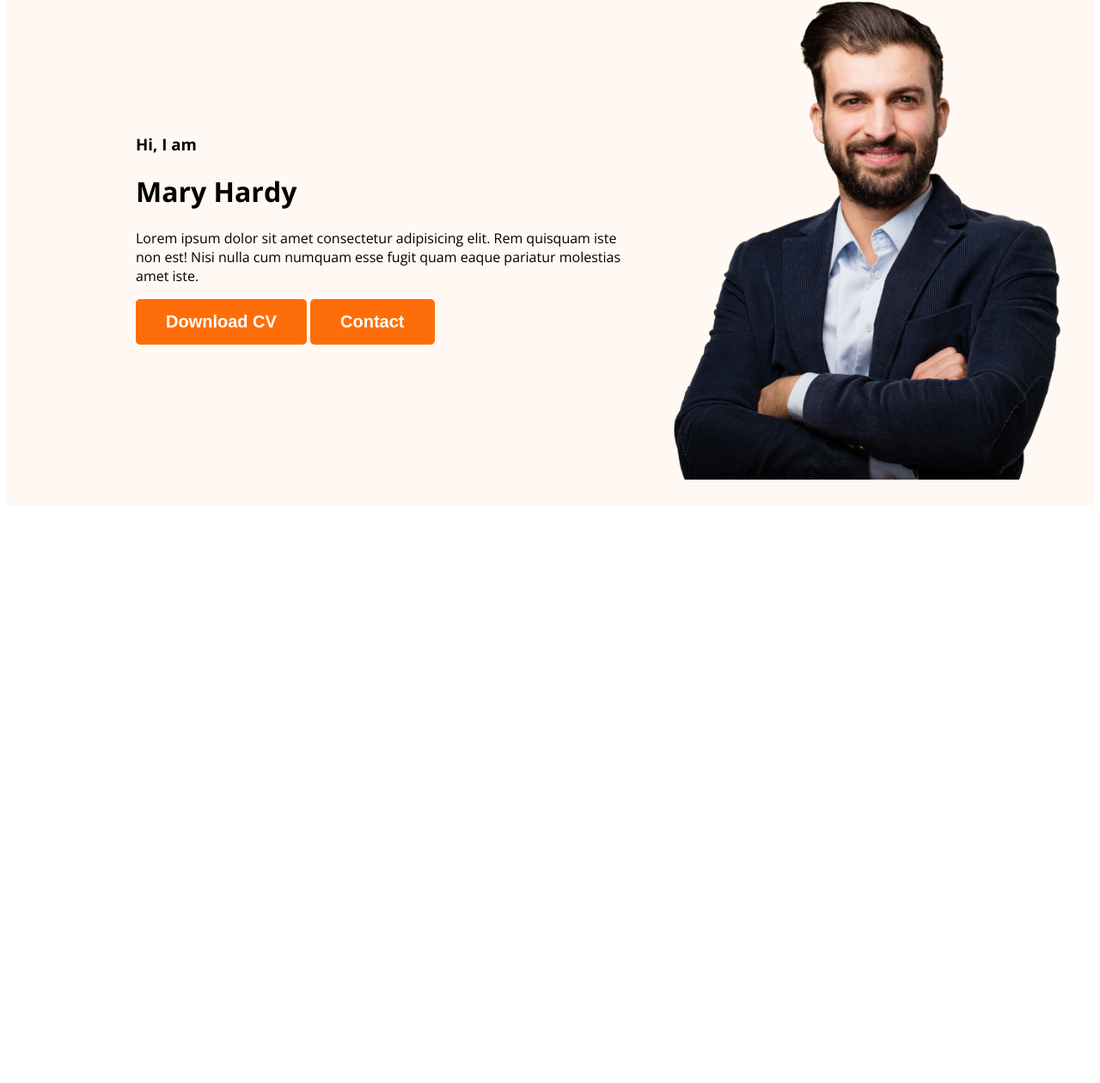
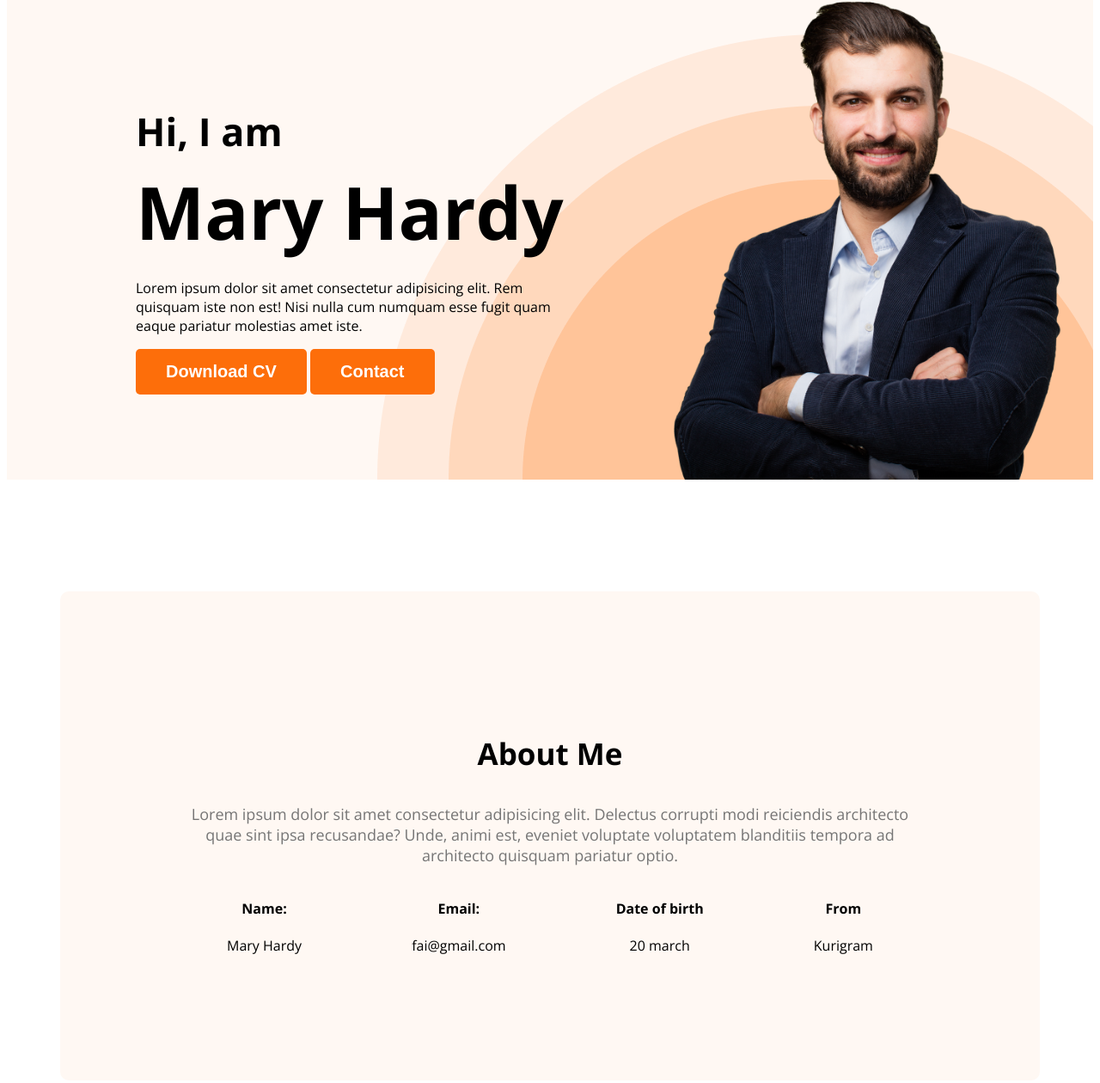
Before and after one commit to Fahmida-Faiza/webdeveloper-portfolio, a plain HTML site: page index.html in a window 1280 px wide. Shown: the part 210-1470 px from the top of the page at 86% size. Before the commit the page ends 806 px from the top, so only its background shows below. Drawn offline with nearby package versions, Linux system fonts and the light colour scheme.

Commit message:
added about information

```diff
--- a/index.html
+++ b/index.html
@@ -21,7 +21,7 @@
         </nav>
 
         <div class="banner">
-            <div>
+            <div class="banner-content">
                 <h3 class="banner-greeting">Hi, I am</h3>
                 <h1 class="banner-title">Mary Hardy</h1>
                 <p>Lorem ipsum dolor sit amet consectetur
@@ -38,5 +38,41 @@
 
         </div>
     </header>
+
+    <main>
+        <section class="about">
+          <h3 class="section-title">
+            About Me
+          </h3>
+           <p class="section-description">
+            Lorem ipsum dolor sit amet consectetur adipisicing elit. Delectus corrupti modi reiciendis architecto
+             quae sint ipsa recusandae? Unde,
+              animi est, eveniet voluptate
+              voluptatem blanditiis tempora ad architecto
+               quisquam pariatur optio.
+           </p>
+
+           <div class="about-info-container">
+            <div class="about-info">
+                <h4 class="info-title">Name:</h4>
+                <p class="info-description">Mary Hardy</p>
+            </div>
+            <div class="about-info">
+                <h4 class="info-title">Email:</h4>
+                <p class="info-description">fai@gmail.com</p>
+            </div>
+            <div class="about-info">
+                <h4 class="info-title">Date of birth</h4>
+                <p class="info-description">20 march</p>
+            </div>
+            <div class="about-info">
+                <h4 class="info-title">From</h4>
+                <p class="info-description">Kurigram</p>
+            </div>
+           </div>
+        </section>
+
+
+    </main>
 </body>
 </html>
--- a/style.css
+++ b/style.css
@@ -44,14 +44,72 @@ nav a{
 /* header */
 .header{
     background-color:#FFF8F3 ;
+    background-image: url('./images/header_bg.png');
+    background-repeat: no-repeat;
+    background-position: bottom right;
 }
 
 .banner{
-    padding: 30px 30px 30px 150px;
+    padding: 30px 30px 0px 150px;
     display: flex;
     align-items: center;
+    justify-content: space-between;
 }
 .banner .profile-pic{
     width: 500px;
 
 }
+.banner-greeting{
+ font-size: 45px;
+ margin-bottom: 0px;
+
+}
+.banner-title{
+    font-size:85px;
+    font-weight: 700;
+    margin-top: 5px;
+    margin-bottom: 20px;
+
+}
+.banner-content{
+    max-width: 500px;
+
+}
+
+/* main section e about  */
+
+
+
+main{
+    max-width: 1140px;
+    margin:0 auto;
+
+}
+.about{
+    padding: 130px;
+    border-radius: 10px;
+    margin: 130px 0;
+    background-color:#FFF8F3;
+
+}
+
+.section-title{
+    text-align: center;
+    font-size: 35px;
+    font-weight: 700;
+
+}
+.section-description{
+    font-size: 18px;
+    text-align: center;
+    color: #757575;
+}
+
+.about-info-container{
+    display: flex;
+    justify-content: space-around;
+}
+
+.about-info{
+    text-align: center;
+}
```
